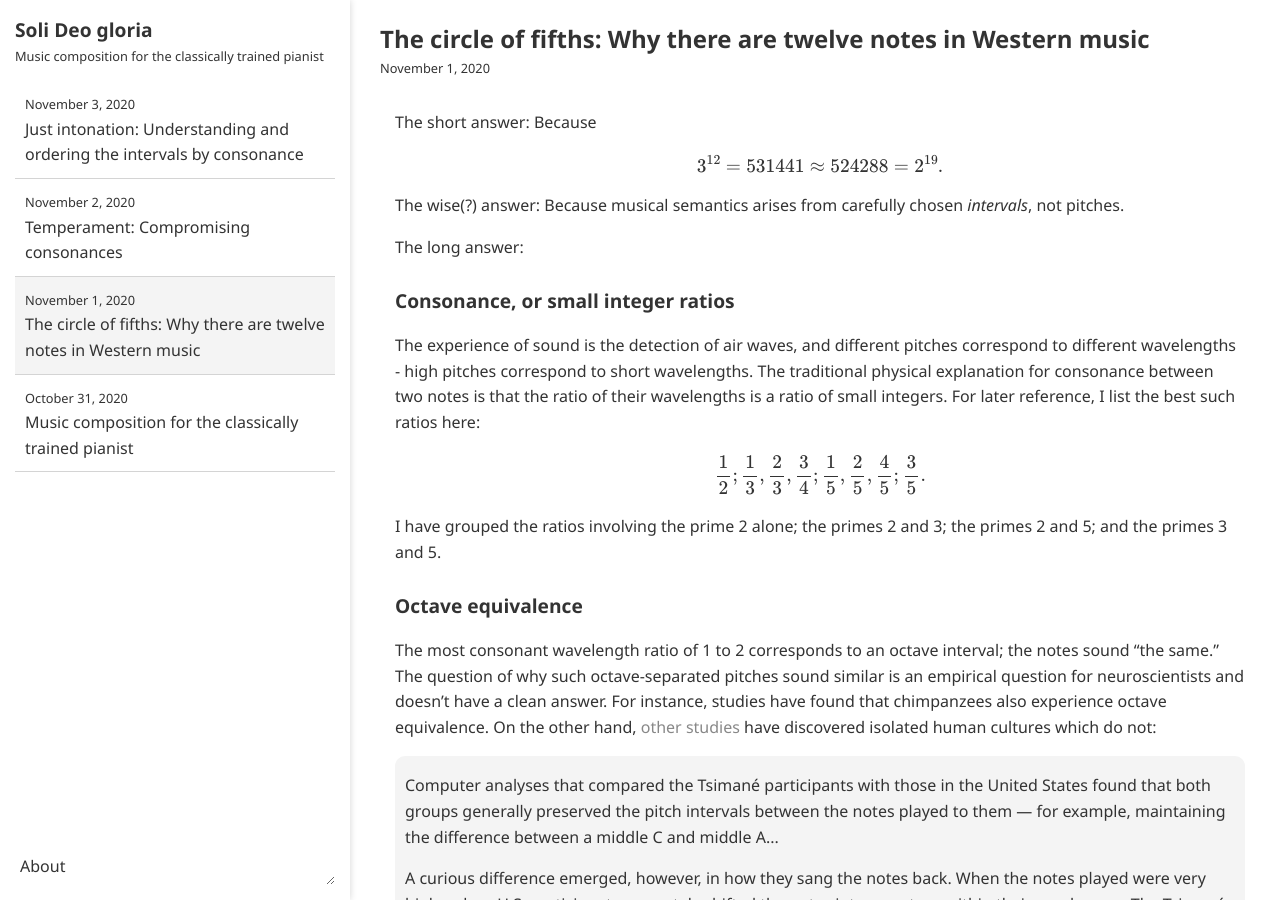
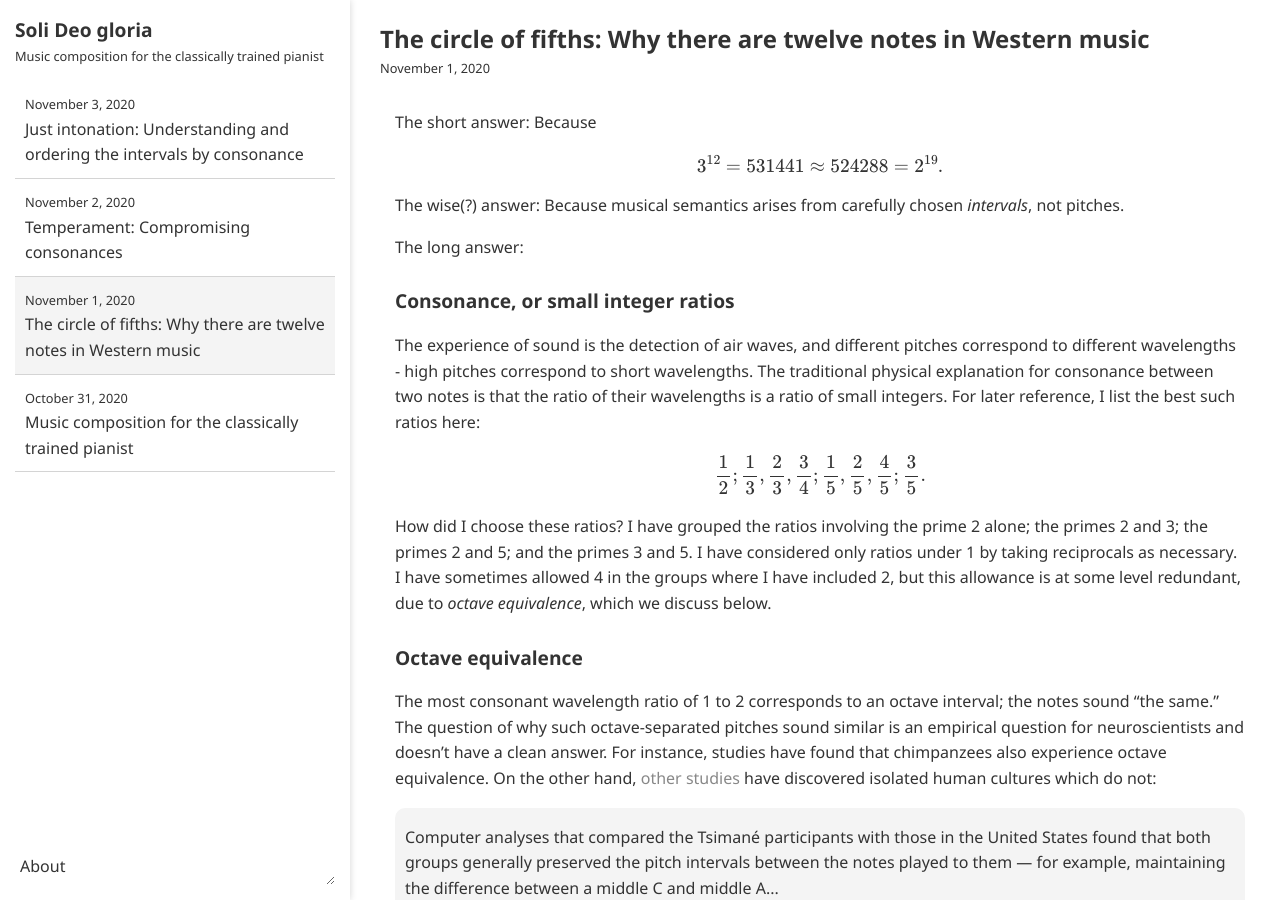
Before and after one commit to ansyblenetwork/sdg, a Jekyll site: the page built from _posts/2020-11-01-the-circle-of-fifths-why-there.md, in a window 1280 px wide and 900 px high. Built offline with Jekyll 4.4.1, drawn with Linux system fonts in a browser that asks for light colours; formulas are drawn with MathJax 3.

Commit message:
Update 2020-11-01-the-circle-of-fifths-why-there.md

```diff
--- a/_posts/2020-11-01-the-circle-of-fifths-why-there.md
+++ b/_posts/2020-11-01-the-circle-of-fifths-why-there.md
@@ -16,7 +16,7 @@ The experience of sound is the detection of air waves, and different pitches cor
 
 $$\frac{1}{2}; \frac{1}{3}, \frac{2}{3}, \frac{3}{4}; \frac{1}{5}, \frac{2}{5}, \frac{4}{5}; \frac{3}{5}.$$
 
-I have grouped the ratios involving the prime 2 alone; the primes 2 and 3; the primes 2 and 5; and the primes 3 and 5.
+How did I choose these ratios? I have grouped the ratios involving the prime 2 alone; the primes 2 and 3; the primes 2 and 5; and the primes 3 and 5. I have considered only ratios under 1 by taking reciprocals as necessary. I have sometimes allowed 4 in the groups where I have included 2, but this allowance is at some level redundant, due to _octave equivalence_, which we discuss below.
 
 ### Octave equivalence
 
```
